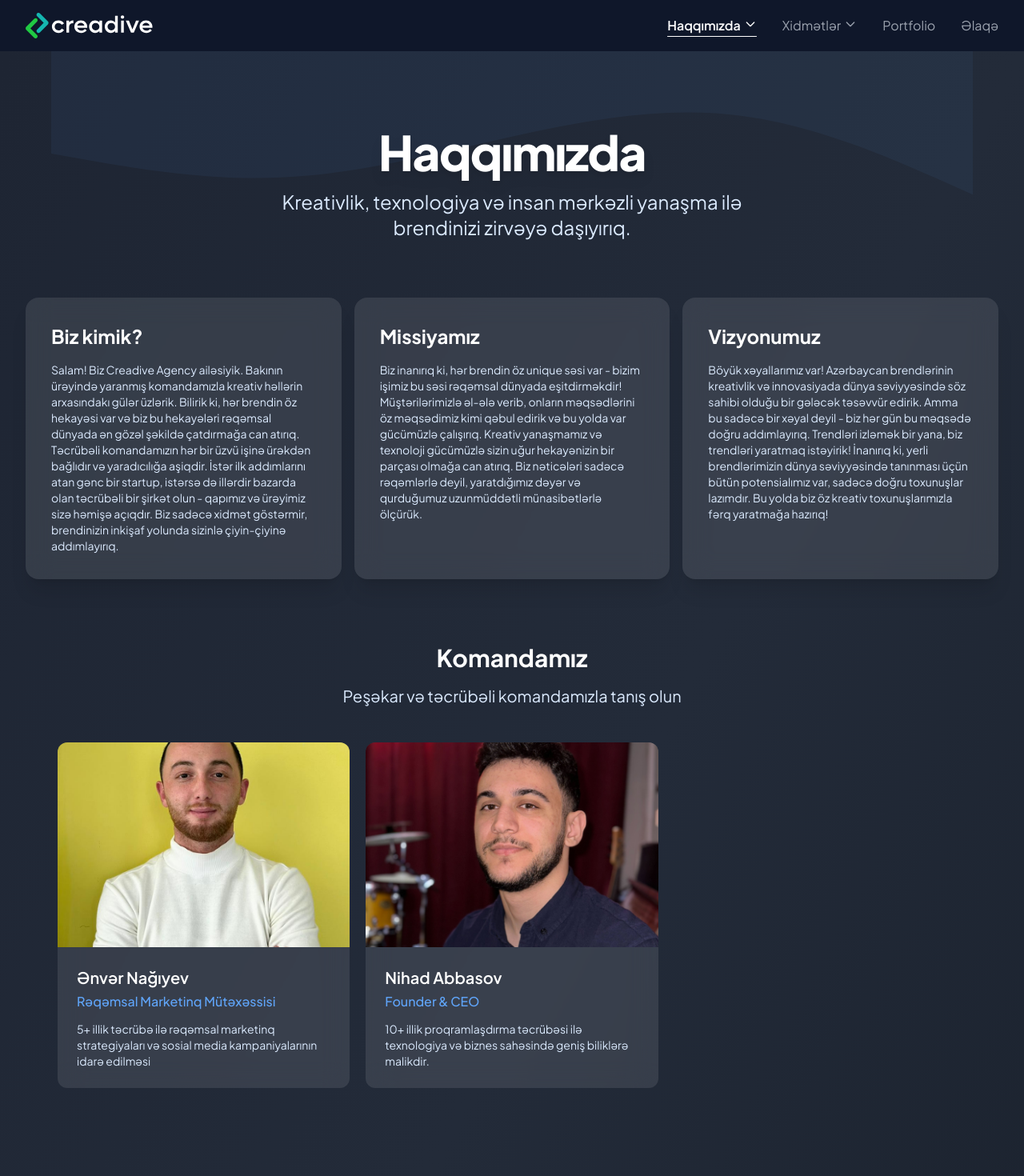
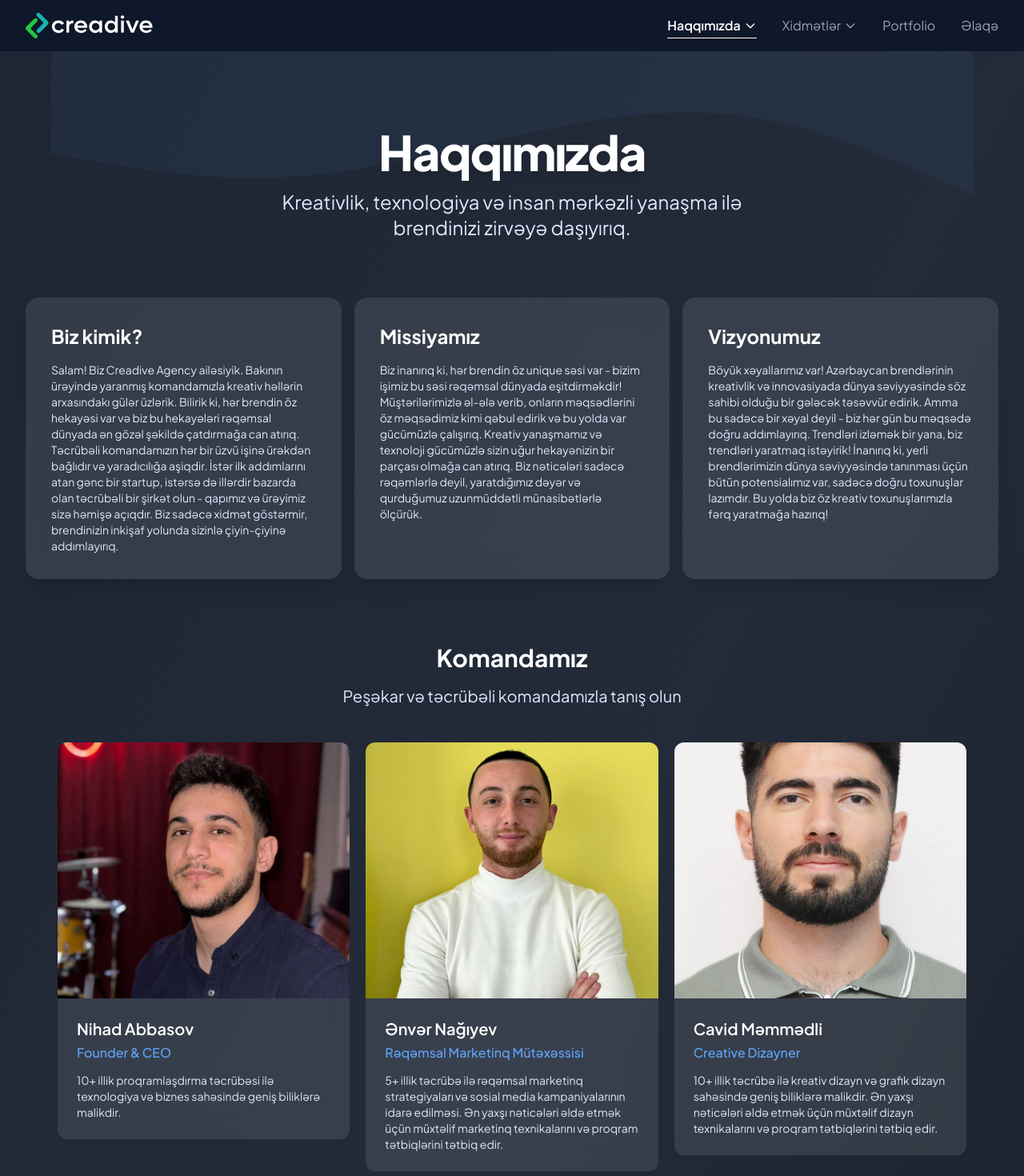
Before and after one commit to nihad-abbasov/creadive, a Next.js app: page /about in a window 1280 px wide. Shown: the top 1470 px of the page at 80% size. Built offline with nearby package versions, Linux system fonts and the light colour scheme.

Commit message:
updated team section

```diff
--- a/src/components/semantic/Navigation.tsx
+++ b/src/components/semantic/Navigation.tsx
@@ -151,7 +151,7 @@ export default function Navigation() {
                   >
                     <Link
                       href={link.href}
-                      className={`text-gray-100 hover:text-white transition-all duration-300 relative group ${
+                      className={`text-gray-100 hover:text-white transition-all duration-300 relative group flex flex-row items-center ${
                         isActiveLink(link.href)
                           ? "text-white font-semibold"
                           : "text-gray-400"
--- a/src/views/About.tsx
+++ b/src/views/About.tsx
@@ -37,10 +37,20 @@ const teamMembers: TeamMember[] = [
     name: "Ənvər Nağıyev",
     role: "Rəqəmsal Marketinq Mütəxəssisi",
     image: "/images/team/enver.jpeg",
-    bio: "5+ illik təcrübə ilə rəqəmsal marketinq strategiyaları və sosial media kampaniyalarının idarə edilməsi",
+    bio: "5+ illik təcrübə ilə rəqəmsal marketinq strategiyaları və sosial media kampaniyalarının idarə edilməsi. Ən yaxşı nəticələri əldə etmək üçün müxtəlif marketinq texnikalarını və proqram tətbiqlərini tətbiq edir.",
     social: {
       linkedin: "https://www.linkedin.com/in/enver-nagiyev-digital",
       instagram: "https://www.instagram.com/enver_nagiyeff",
+    },
+  },
+  {
+    name: "Cavid Məmmədli",
+    role: "Creative Dizayner",
+    image: "/images/team/javid.jpg",
+    bio: "10+ illik təcrübə ilə kreativ dizayn və grafik dizayn sahəsində geniş biliklərə malikdir. Ən yaxşı nəticələri əldə etmək üçün müxtəlif dizayn texnikalarını və proqram tətbiqlərini tətbiq edir.",
+    social: {
+      // linkedin: "https://www.linkedin.com/in/cavid-mammadli",
+      instagram: "https://www.instagram.com/javid.mammadli__",
     },
   },
 ];
@@ -207,7 +217,7 @@ export default function About() {
                 <SwiperSlide key={member.name}>
                   <div className="bg-white/10 backdrop-blur-lg rounded-xl overflow-hidden group">
                     {/* Image Container with Overlay */}
-                    <div className="relative h-64 overflow-hidden">
+                    <div className="relative h-80 overflow-hidden">
                       <Image
                         src={member.image}
                         alt={member.name}
```
Also changed, not shown: public/images/team/javid.jpg (added).
